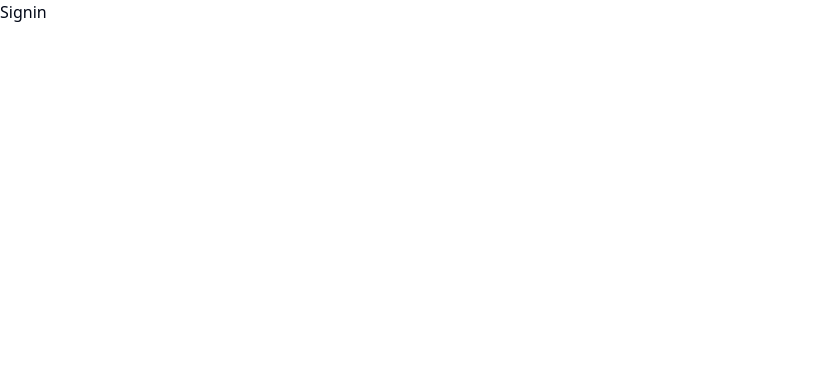
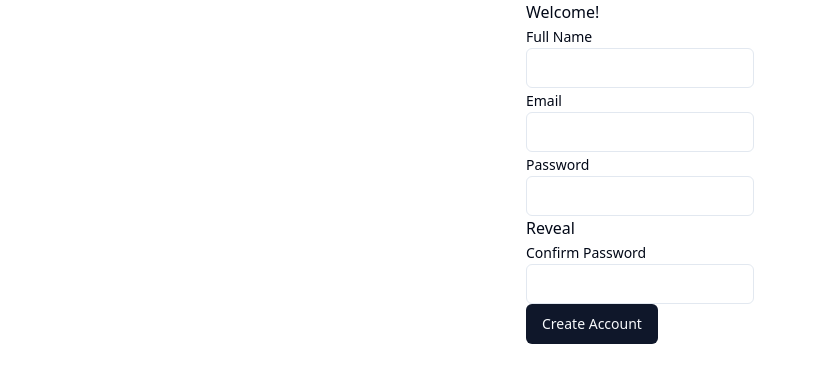
Before and after one commit to Twisted07/WIFC, a React (Vite) app: page /signin in a window 1280 px wide. Shown: the top 382 px of the page, without its empty margins (0-816 px from the left). Built offline with nearby package versions, Linux system fonts and the light colour scheme.

Commit message:
create: layout for signin

```diff
--- a/src/App.tsx
+++ b/src/App.tsx
@@ -6,8 +6,7 @@ import SuggestionList from "./suggestion/SuggestionList";
 import ViewSuggestion from "./suggestion/ViewSuggestion";
 import AppLayout from "./ui/AppLayout";
 import FullSpinner from "./ui/FullSpinner";
-import Signin from "./ui/Signin";
-import Signup from "./ui/Signup";
+import Signin from "./user/Signin";
 import { QueryClient, QueryClientProvider } from "@tanstack/react-query";
 import { ReactQueryDevtools } from "@tanstack/react-query-devtools";
 
@@ -39,7 +38,6 @@ function App() {
 
             <Route element={<BasicLayout />}>
               <Route path="suggestions/create" element={<CreateSuggestion />} />
-              <Route path="signup" element={<Signup />} />
               <Route path="signin" element={<Signin />} />
             </Route>
           </Routes>
--- a/src/components/ui/input.tsx
+++ b/src/components/ui/input.tsx
@@ -11,7 +11,7 @@ const Input = React.forwardRef<HTMLInputElement, InputProps>(
       <input
         type={type}
         className={cn(
-          "flex h-10 w-full rounded-md border border-input bg-background px-3 py-2 text-sm ring-offset-background file:border-0 file:bg-transparent file:text-sm file:font-medium placeholder:text-muted-foreground focus-visible:outline-none focus-visible:ring-2 focus-visible:ring-ring focus-visible:ring-offset-2 disabled:cursor-not-allowed disabled:opacity-50",
+          "flex h-10 w-full rounded-md border border-input bg-background px-3 py-2 text-sm ring-offset-background file:border-0 file:bg-transparent file:text-sm file:font-medium placeholder:text-muted-foreground focus-visible:outline-none disabled:cursor-not-allowed disabled:opacity-50",
           className
         )}
         ref={ref}
--- a/src/services/apiUser.ts
+++ b/src/services/apiUser.ts
@@ -1,7 +1,7 @@
 import supabase from "./supabase";
 
 export interface IUser {
-    name: string,
+    name?: string,
     email: string,
     password: string
 }
--- a/src/ui/BasicLayout.tsx
+++ b/src/ui/BasicLayout.tsx
@@ -2,7 +2,9 @@ import { Outlet } from "react-router-dom"
 
 function BasicLayout() {
   return (
-    <div><Outlet /></div>
+    <div className="flex flex-col items-center">
+      <Outlet />
+    </div>
   )
 }
 
--- a/src/ui/Signin.tsx
+++ /dev/null
@@ -1,8 +0,0 @@
-
-function Signin() {
-  return (
-    <div>Signin</div>
-  )
-}
-
-export default Signin
--- a/src/ui/Signup.tsx
+++ /dev/null
@@ -1,8 +0,0 @@
-
-function Signup() {
-  return (
-    <div>Signup</div>
-  )
-}
-
-export default Signup
--- a/src/user/CreateUser.tsx
+++ /dev/null
@@ -1,9 +0,0 @@
-import { createUser } from "../services/apiUser";
-
-function CreateUser() {
-  console.log(createUser);
-
-  return <div>CreateUser</div>;
-}
-
-export default CreateUser;
--- /dev/null
+++ b/src/user/Signin.tsx
@@ -0,0 +1,121 @@
+import { Input } from "@/components/ui/input";
+import { Label } from "@/components/ui/label";
+import { IUser } from "@/services/apiUser";
+import MyButton from "@/ui/MyButton";
+import { useState } from "react"
+
+function Signin() {
+  const [existingUser, setExistingUser] = useState<Boolean>(false);
+  const [userEmail, setUserEmail] = useState<string>("");
+  const [password, setPassword] = useState<string>("");
+  const [name, setName] = useState<string>("");
+  const [error, setError] = useState<Boolean>(false);
+  const [reveal, setReveal] = useState<Boolean>(false);
+
+  function handleEmailInput(e : any) {
+    setUserEmail(e.target.value);
+  }
+
+  function handlePasswordInput(e : any) {
+    setPassword(e.target.value);
+  }
+
+  function handleNameInput(e : any) {
+    setName(e.target.value);
+  }
+
+  function confirmPassword(e : any) {
+    if (e.target.value !== password) setError(true); return;
+    setError(false);
+  }
+
+  function toggleReveal() {
+    setReveal((r) : any => r = !r);
+  }
+
+  function handleSubmit(e : any) {
+    e.preventDefault();
+
+    if (existingUser) {
+      const newObj : IUser = {
+        email: userEmail,
+        password,
+      };
+      console.log(newObj, "user already exists");
+
+    } else {
+      const newObj : IUser = {
+        name,
+        email: userEmail,
+        password,
+      };
+
+      console.log(newObj, "This is a new user");
+    }
+  }
+
+  return (
+    <div>
+      <h1>Welcome!</h1>
+      {existingUser ? (
+        <form action="#">
+          <div>
+            <Label htmlFor="email">Email</Label>
+            <FormInput type="email" name="user-email" id="email" value={userEmail} onChange={handleEmailInput} />
+          </div>
+
+          <div>
+            <Label htmlFor="password">Password</Label>
+            <FormInput type={reveal ? ("text") : ("password")} name="user-password" id="password" value={password} onChange={handlePasswordInput} />
+            <button type="button" onClick={toggleReveal}>{reveal ? ("Hide") : ("Reveal")}</button>
+          </div>
+
+          <MyButton type="submit" onclick={handleSubmit}>Sign in</MyButton>
+        </form>
+      ) : (
+        <form action="#">
+          <div>
+            <Label htmlFor="name">Full Name</Label>
+            <FormInput type="text" name="user-name" id="name" value={name} onChange={handleNameInput} />
+          </div>
+
+          <div>
+            <Label htmlFor="email">Email</Label>
+            <FormInput type="email" name="user-email" id="email" value={userEmail} onChange={handleEmailInput}/>
+          </div>
+
+          <div>
+            <Label htmlFor="password">Password</Label>
+            <FormInput type={reveal ? ("text") : ("password")} name="user-password" id="password" value={password} onChange={handlePasswordInput} />
+            <button type="button" onClick={toggleReveal}>{reveal ? ("Hide") : ("Reveal")}</button>
+          </div>
+
+          <div>
+            <Label htmlFor="confirm-password">Confirm Password</Label>
+            <FormInput type={reveal ? ("text") : ("password")} name="user-confirm-password" id="confirm-password" onChange={confirmPassword}/>
+
+          </div>
+
+          <MyButton type="submit" onclick={handleSubmit}>Create Account</MyButton>
+        </form>
+      )}
+
+    </div>
+  )
+}
+
+type TFormInput = {
+  type: string,
+  name: string,
+  id: string,
+  value?: any,
+  onChange?: any,
+}
+
+function FormInput({type, name, id, onChange, value, ...props} : TFormInput) {
+  return (
+    <Input type={type} name={name} id={id} value={value} onChange={onChange} className="focus:ring-2 focus:ring-offset-2 focus:ring-sky-300" {...props} />
+  );
+}
+
+export default Signin
```
